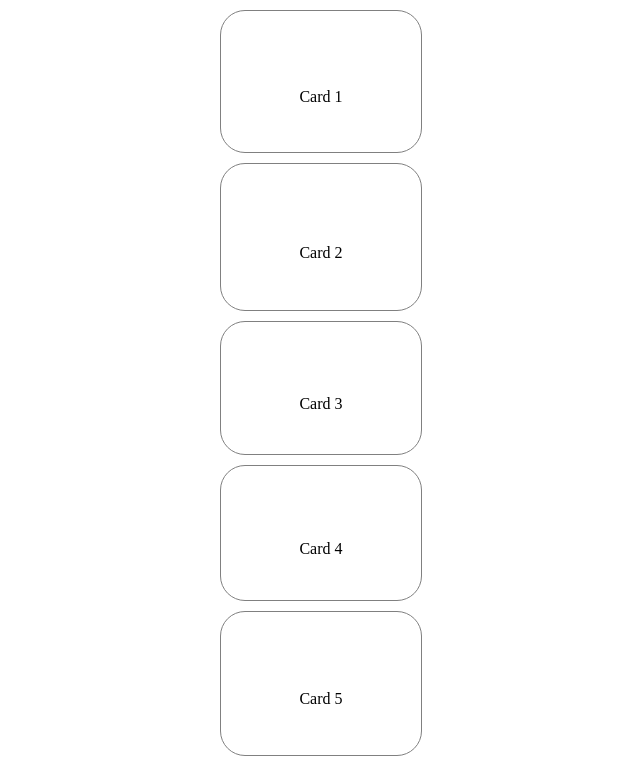
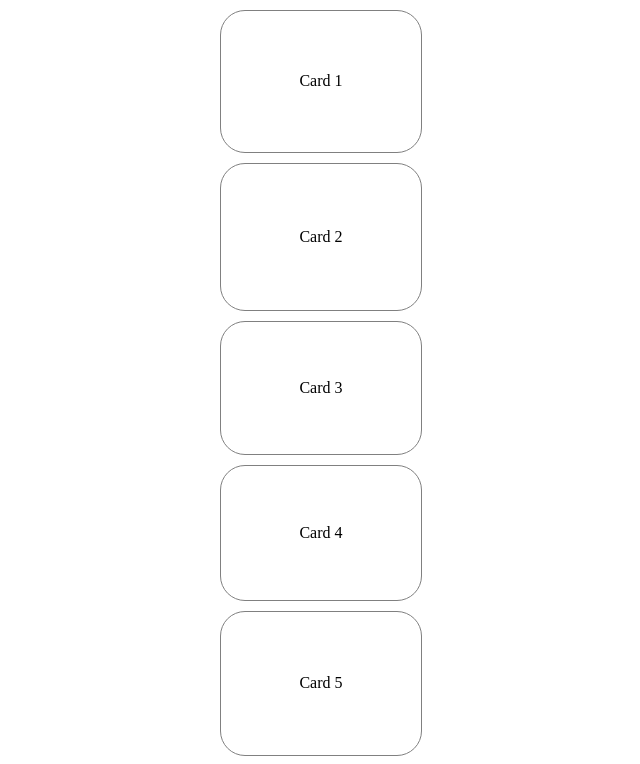
Before and after one commit to D-Marc1/scroll-cards, a Vue app: page / in a window 1280 px wide. Shown: the top 764 px of the page, without its empty margins (319-959 px from the left). Built offline with nearby package versions, Linux system fonts and the light colour scheme.

Commit message:
Change to check observer on text

```diff
--- a/src/App.vue
+++ b/src/App.vue
@@ -1,7 +1,7 @@
 <template>
     <div>
       <Card v-for="(card, id) in cards" class="cards" :cardText="card" :key="id" :is-in-focus="isInFocus[id]">
-        <p>{{card}}</p>
+        <p class="cards-text">{{card}}</p>
       </Card>
     </div>
 </template>
@@ -21,6 +21,16 @@ const isInFocus = ref([...Array(100)].fill(false))
 let direction = 'up'
 let prevYPosition = 0
 
+const isElInViewport = (element) => {
+  const rect = element.getBoundingClientRect();
+  return (
+      rect.top >= 0 &&
+      rect.left >= 0 &&
+      rect.bottom <= (window.innerHeight || document.documentElement.clientHeight) &&
+      rect.right <= (window.innerWidth || document.documentElement.clientWidth)
+  )
+}
+
 const setScrollDirection = () => {
   if (window.scrollY > prevYPosition) {
     direction = 'down'
@@ -35,9 +45,17 @@ const setScrollDirection = () => {
   if (direction === 'up') {
     // Bottom-most element if scrolling up
     focusIndex = isInViewport.value.lastIndexOf(true)
+
+    if(!isElInViewport(document.querySelectorAll('.cards-text')[focusIndex])) {
+      focusIndex = focusIndex - 1
+    }
   } else if (direction === 'down') {
     // Top-most element if scrolling down
     focusIndex = isInViewport.value.indexOf(true)
+
+    if(!isElInViewport(document.querySelectorAll('.cards-text')[focusIndex])) {
+      focusIndex = focusIndex + 1
+    }
   }
 
   // Reset array
@@ -89,4 +107,7 @@ onUnmounted(() => {
 
 
 <style>
+.card-text {
+  margin: 0px;
+}
 </style>
--- a/src/components/Card.vue
+++ b/src/components/Card.vue
@@ -2,7 +2,7 @@
   <div
     class="card"
     :class="{ selected: isInFocus }"
-    :style="`height: ${height}px; line-height:${height}px;`"
+    :style="`height: ${height}px;`"
   >
     <slot />
   </div>
@@ -34,6 +34,9 @@ const height = (Math.random(Math.floor(Math.random() * 10)) + 1) * 100;
   text-align: center;
   margin-top: 10px;
   margin-bottom: 10px;
+  display: flex;
+  justify-content: center;
+  align-items: center;
 }
 .selected {
   background-color: #afeeee;
```
